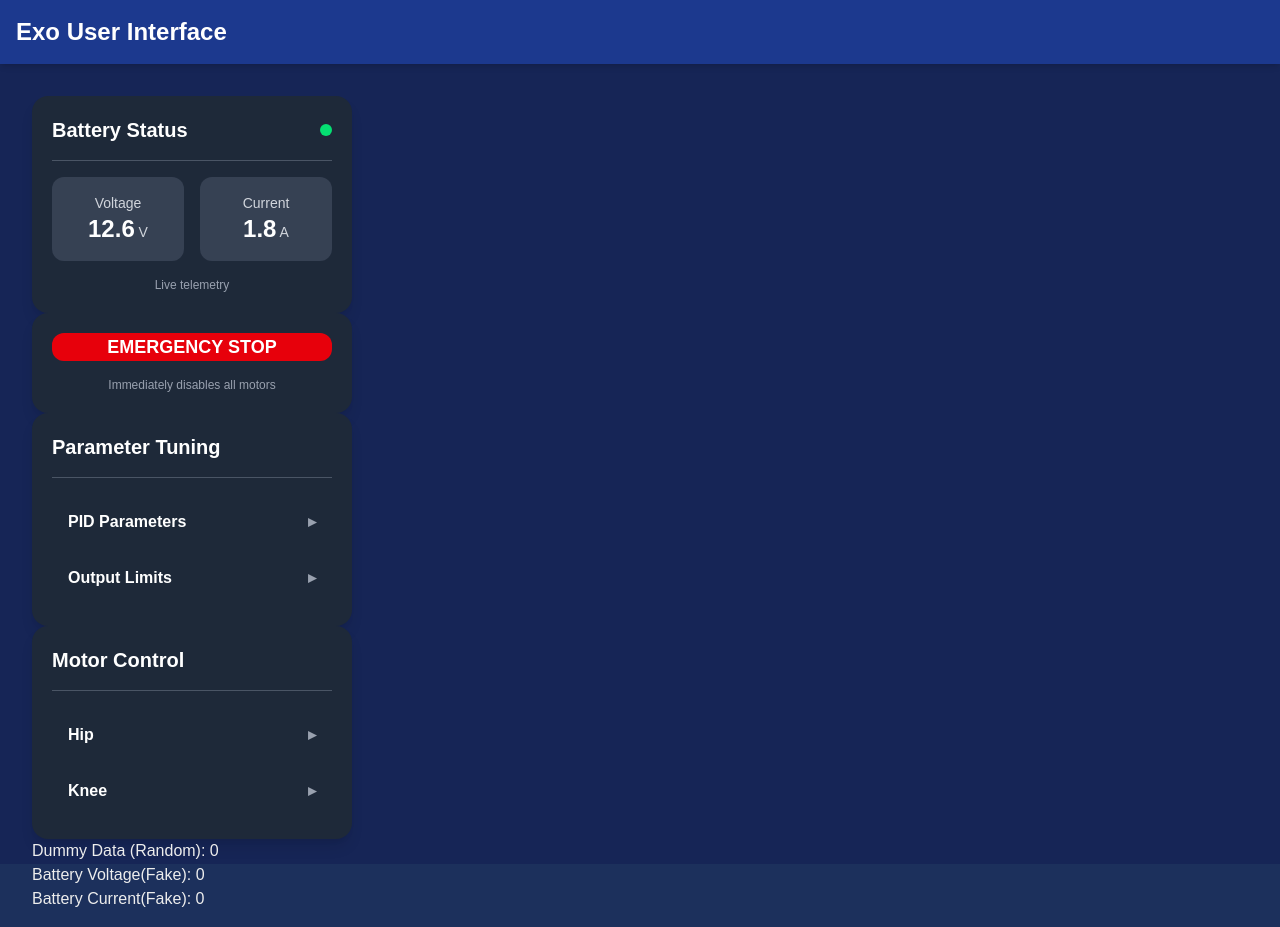
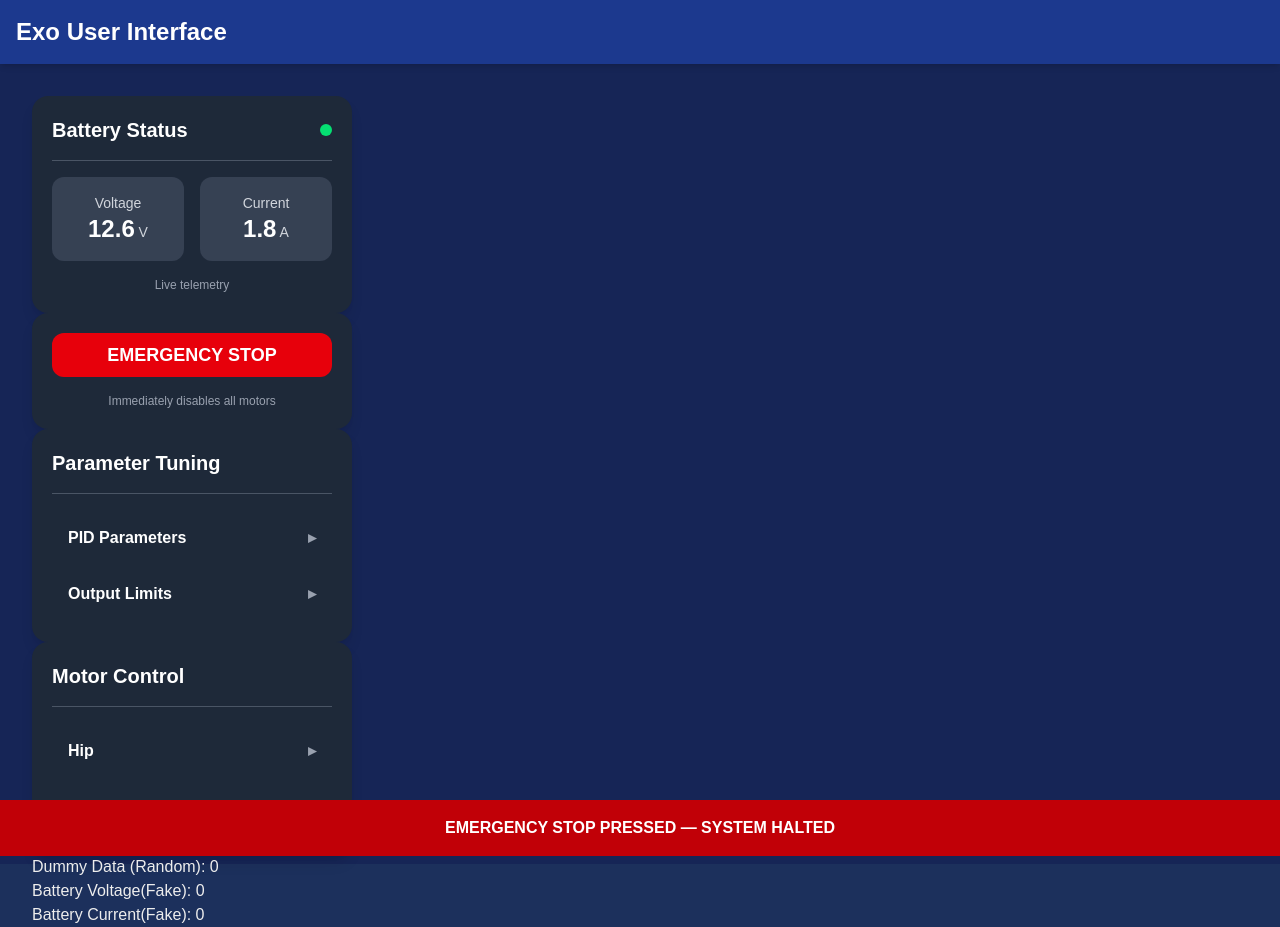
Before and after one commit to BioTronDesignTeam/exo-gui, a Next.js app: page / in a window 1280 px wide. Built offline with nearby package versions, Linux system fonts and the light colour scheme; no server answers.

Commit message:
reworked e-stop

```diff
--- a/app/components/EmergencyStop.tsx
+++ b/app/components/EmergencyStop.tsx
@@ -1,26 +1,60 @@
-"use client" //use react hook
+"use client";
 
-import React, { useState } from "react"
+import React, { useEffect, useState } from "react";
+
+const BANNER_DURATION_MS = 4000;
 
 const EmergencyStop = () => {
+  const [showBanner, setShowBanner] = useState<boolean>(false);
 
-    const [isStopped, setIsStopped] = useState<boolean>(false)
+  const handleEmergencyStop = (): void => {
+    setShowBanner(true);
+    // TODO: connect to backend
+  };
 
-    return (
-        <div className="w-[320px] rounded-2xl bg-gray-800 p-5 shadow-lg border-red">
-            {/* Emergency Stop Button */}
-            <button onClick={() => setIsStopped(!isStopped)}
-                className={`w-full rounded-xl text-lg font-bold
-                    ${isStopped ? "bg-blue-700 text-gray-300 hover:bg-blue-600" : "bg-red-600 text-white hover:bg-red-500"}`
-                    }
-                >
-                {isStopped ? "Reset Emergency Stop" : "EMERGENCY STOP"}
-            </button>
+  useEffect(() => {
+    if (!showBanner) return;
 
-            {/* Footer */}
-            <p className="mt-4 text-xs text-gray-400 text-center">Immediately disables all motors</p>
-        </div>
-    )
-}
+    const timer = setTimeout(() => {
+      setShowBanner(false);
+    }, BANNER_DURATION_MS);
 
-export default EmergencyStop
+    return () => clearTimeout(timer);
+  }, [showBanner]);
+
+  return (
+    <>
+      {/* Control Panel */}
+      <div className="w-[320px] rounded-2xl bg-gray-800 p-5 shadow-lg">
+        <button
+          onClick={handleEmergencyStop}
+          className="w-full rounded-xl text-lg font-bold p-2
+                     bg-red-600 text-white hover:bg-red-500"
+        >
+          EMERGENCY STOP
+        </button>
+
+        <p className="mt-4 text-xs text-gray-400 text-center">
+          Immediately disables all motors
+        </p>
+      </div>
+
+      {/* Bottom Banner Alert */}
+      <div
+        className={`
+          fixed bottom-0 left-0 w-full z-50
+          bg-red-700 text-white font-bold
+          text-center px-6 py-4
+          transition-transform duration-300 ease-in-out
+          ${showBanner ? "translate-y-0" : "translate-y-full"}
+        `}
+        role="alert"
+        aria-live="assertive"
+      >
+        EMERGENCY STOP PRESSED — SYSTEM HALTED
+      </div>
+    </>
+  );
+};
+
+export default EmergencyStop;
```
